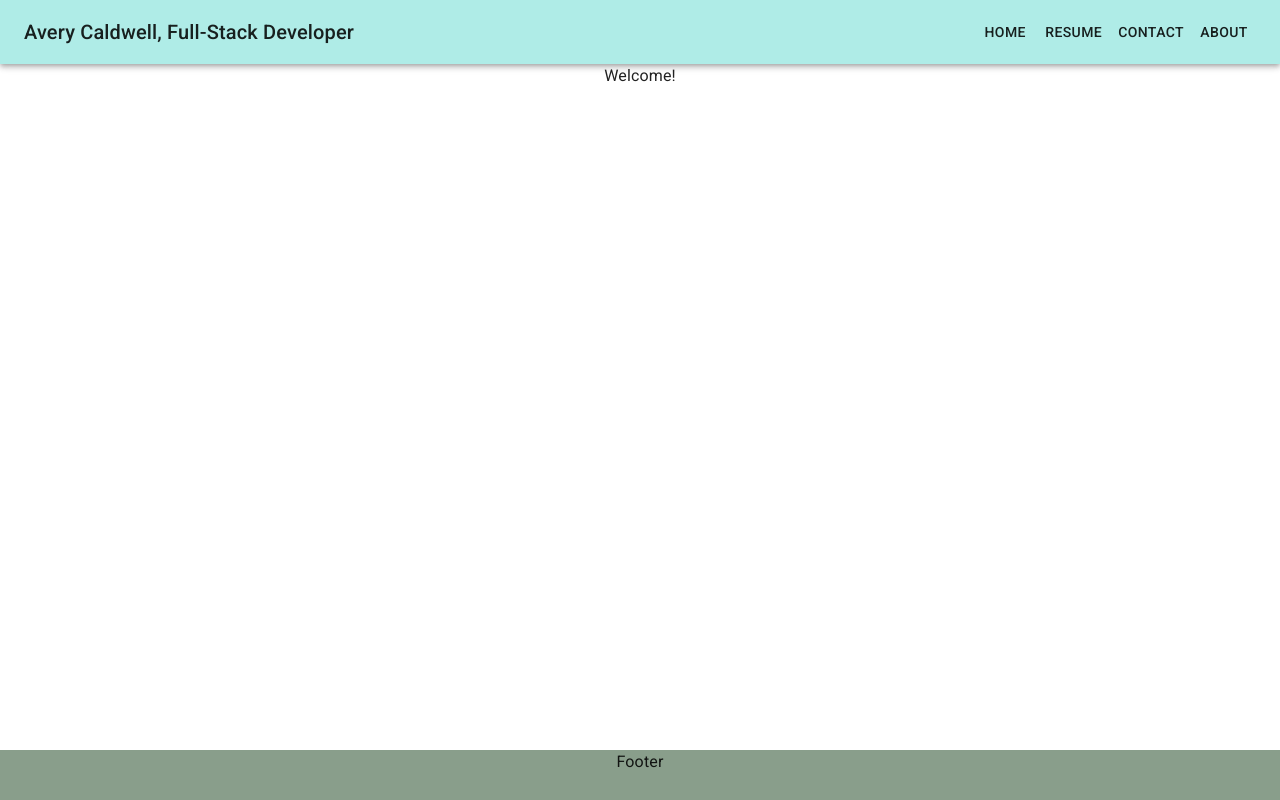
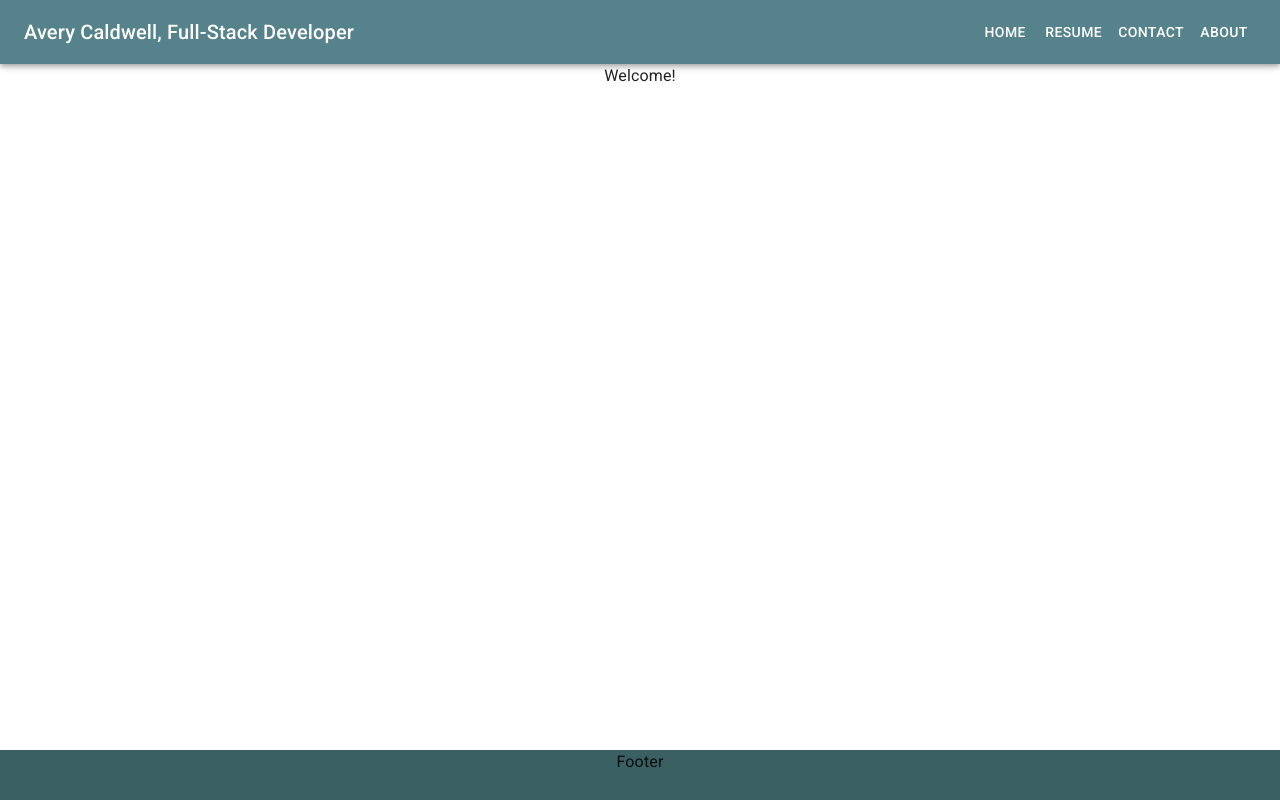
Before and after one commit to AveryCaldwell/React-Portfolio, a React (Create React App) app: page / in a window 1280 px wide. Built offline with nearby package versions, Linux system fonts and the light colour scheme.

Commit message:
updated theme

```diff
--- a/src/theme.js
+++ b/src/theme.js
@@ -5,9 +5,9 @@ const theme = createTheme({
     palette: {
         mode: 'light',
         primary: {
-            main: '#afece7',
-            light: '#99c5b5',
-            dark: '#899e8b',
+            main: '#55828b',
+            light: '#c9e4ca',
+            dark: '#3b6064',
         },
         secondary: {
             main: '#f50057',
```
